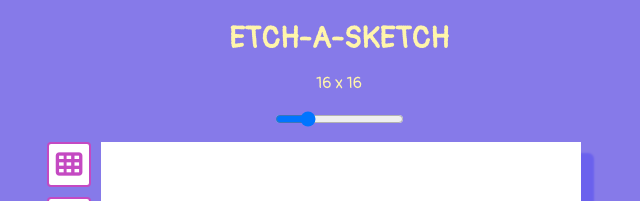
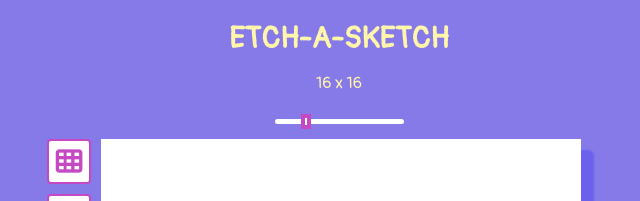
Before and after one commit to jessdcodes/etch-a-sketch, a plain HTML site: page index.html in a window 1280 px wide. Shown: the top 201 px of the page, without its empty margins (301-941 px from the left). Drawn offline with Linux system fonts and the light colour scheme.

Commit message:
Update name of size-slider in css

```diff
--- a/styles.css
+++ b/styles.css
@@ -30,14 +30,13 @@ h1 {
     margin:0;
 }
 
-#sizeSlider {
+#size-slider {
     background-color: white;
     color: #C449C2;
-    appearance: none;
+    -webkit-appearance: none;
     border-radius: 10px;
     height: 5px;
 }
-
 input[type='range']::-webkit-slider-thumb {
     -webkit-appearance: none !important;
     background:white;
@@ -45,8 +44,6 @@ input[type='range']::-webkit-slider-thumb {
     width:10px;
     border: solid 4px #C449C2;
 }
-
-
 
 .main {
     display: flex;
```
